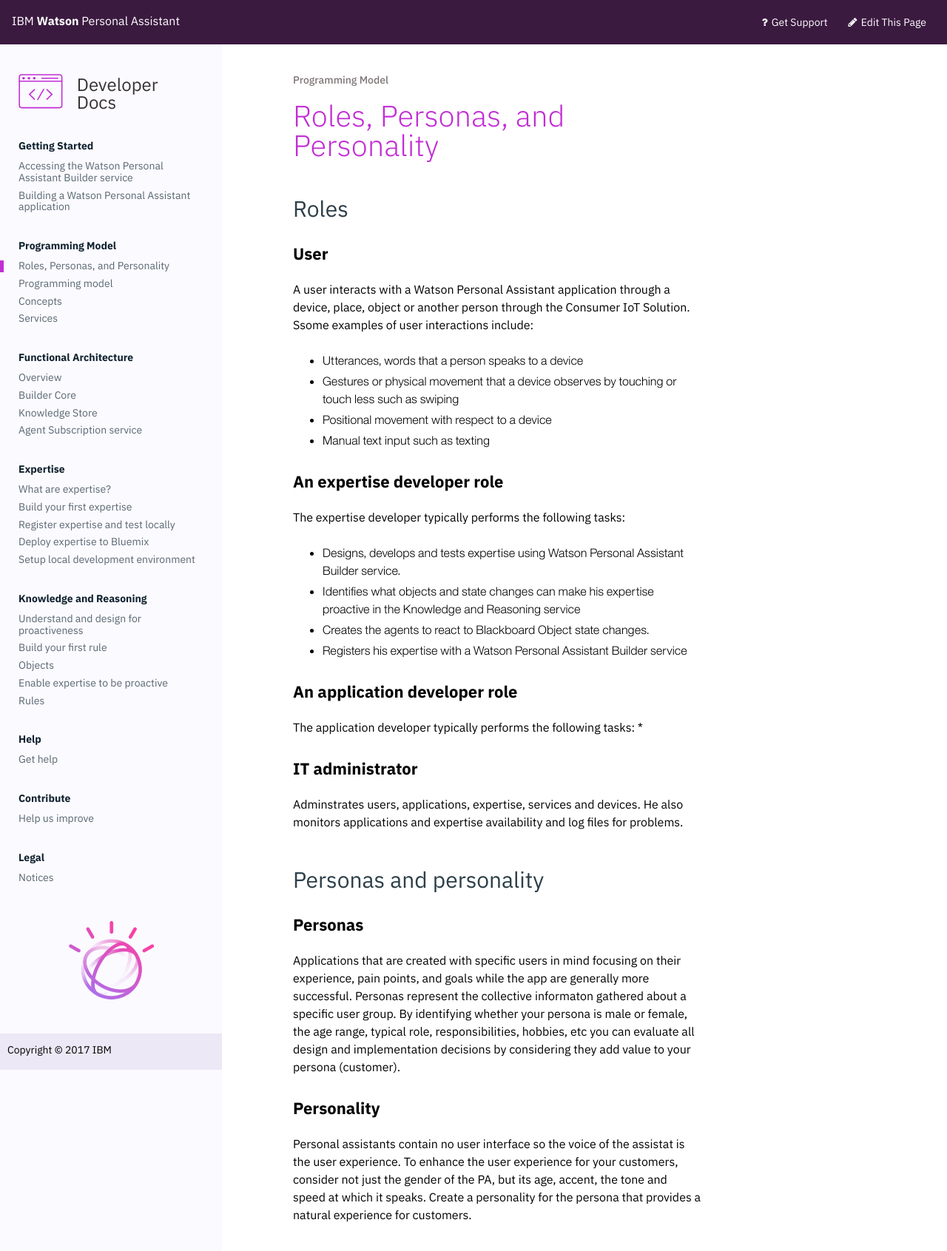
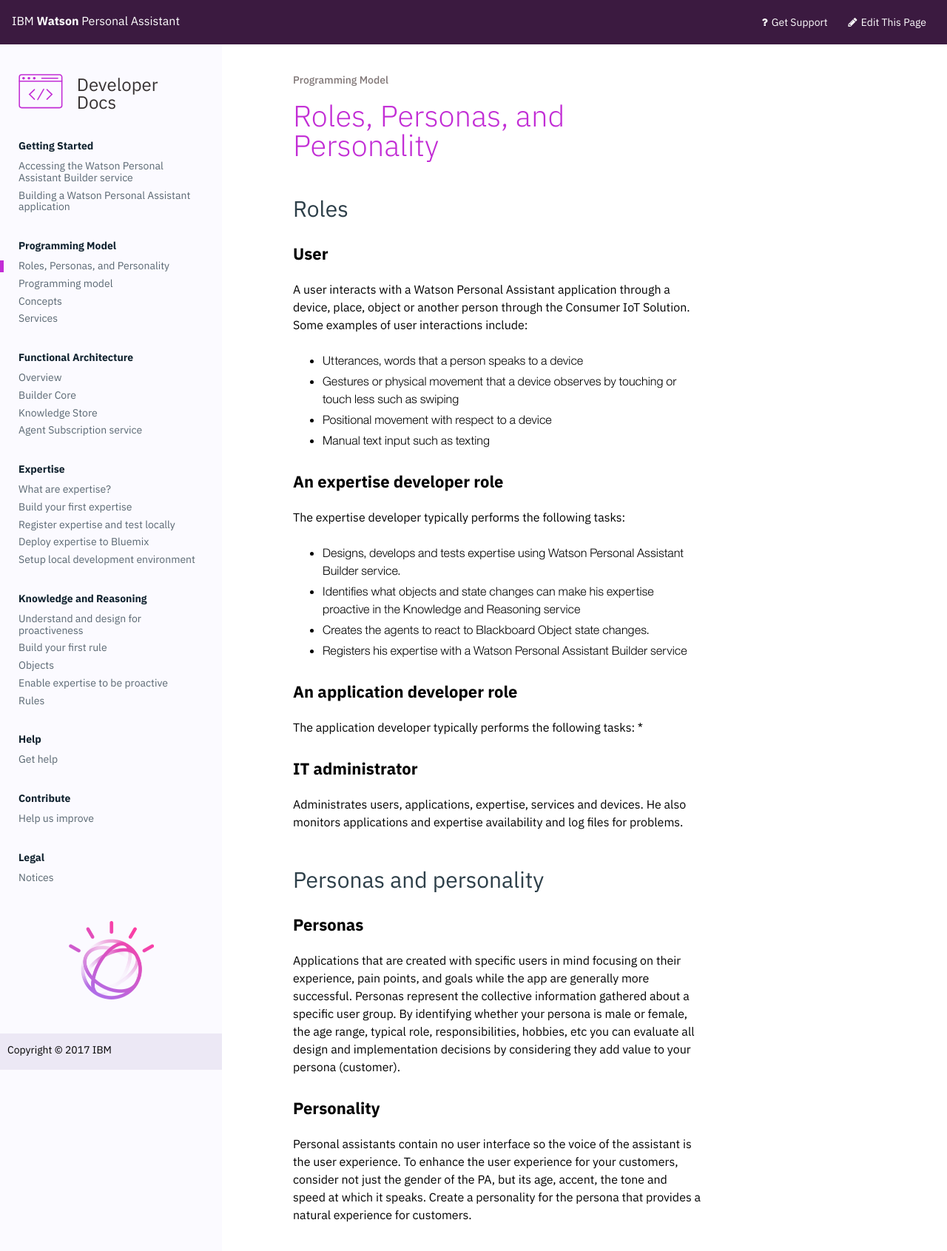
Before and after one commit to benjohnsonnlp/developer, a Jekyll site: the page built from _content/programming-model/design.md, in a window 1280 px wide. Shown: the top 1691 px of the page at 74% size. Built offline with Jekyll 4.4.1, drawn with Linux system fonts in a browser that asks for light colours.

Commit message:
fixes spelling errors in design page

```diff
--- a/_content/programming-model/design.md
+++ b/_content/programming-model/design.md
@@ -7,7 +7,7 @@
 
 ### User
 A user interacts with a Watson Personal Assistant application through a device, place, object or another person through the Consumer IoT Solution.
-Ssome examples of user interactions include:
+Some examples of user interactions include:
 
 * Utterances, words that a person speaks to a device
 * Gestures or physical movement that a device observes by touching or touch less such as swiping
@@ -27,15 +27,15 @@
 *
 
 ### IT administrator
-Adminstrates users, applications, expertise, services and devices. He also monitors applications and expertise availability and log files for problems.
+Administrates users, applications, expertise, services and devices. He also monitors applications and expertise availability and log files for problems.
 
 ## Personas and personality
 
 ### Personas
 Applications that are created with specific users in mind focusing on their experience, pain points, and goals while the app are generally more successful.
-Personas represent the collective informaton gathered about a specific user group.
+Personas represent the collective information gathered about a specific user group.
 By identifying whether your persona is male or female, the age range, typical role, responsibilities, hobbies, etc you can evaluate all design and implementation decisions by considering they add value to your persona (customer).
 
 ### Personality
-Personal assistants contain no user interface so the voice of the assistat is the user experience. To enhance the user experience for your customers, consider not just the gender of the PA, but its age, accent, the tone and speed at which it speaks.
+Personal assistants contain no user interface so the voice of the assistant is the user experience. To enhance the user experience for your customers, consider not just the gender of the PA, but its age, accent, the tone and speed at which it speaks.
 Create a personality for the persona that provides a natural experience for customers.
```
